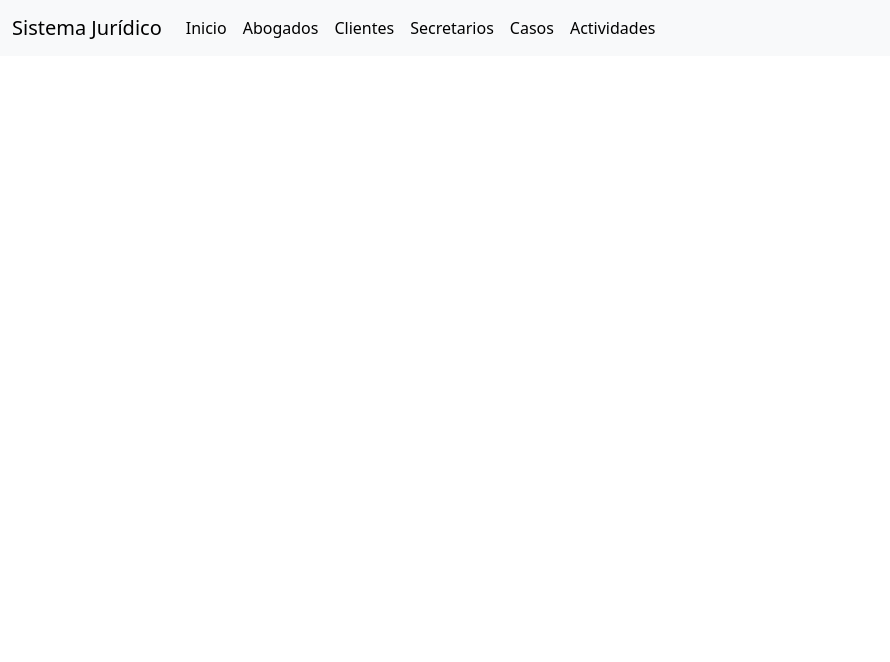
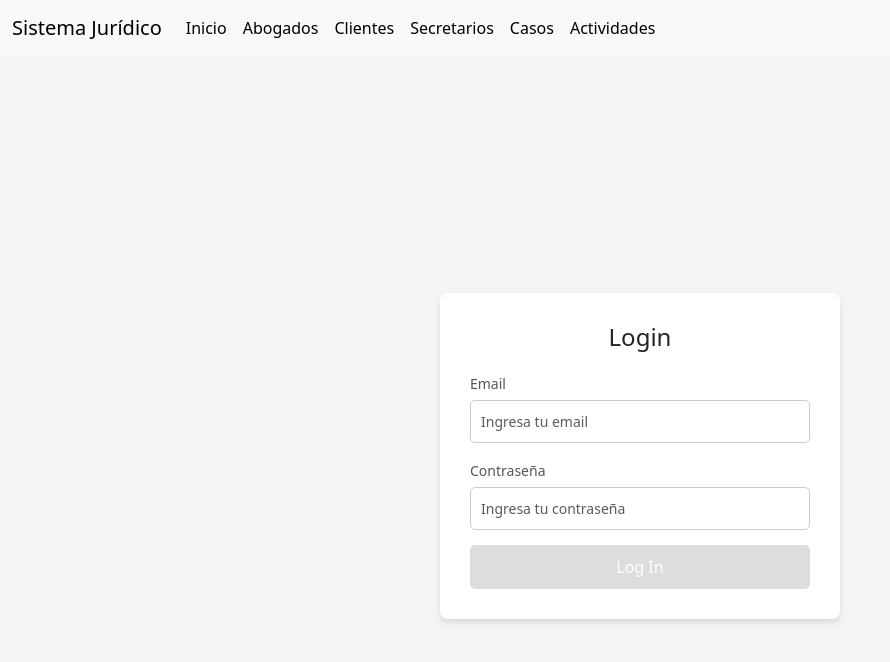
Before and after one commit to EliasDanteo/seminario-integrador-frontendapp, an Angular app: page /login in a window 1280 px wide. Before the commit this address led to /. Shown: the top 662 px of the page, without its empty margins (0-890 px from the left). Built offline with nearby package versions, Linux system fonts and the light colour scheme.

Commit message:
feat: new login component

```diff
--- a/src/app/app.routes.ts
+++ b/src/app/app.routes.ts
@@ -8,8 +8,13 @@ import { NoticiasListComponent } from './pages/noticias-crud/noticias-list/notic
 import { NoticiasBlogComponent } from './pages/noticias-crud/noticias-blog/noticias-blog.component.js';
 import { NoticiaDetalleComponent } from './pages/noticias-crud/noticia-detalle/noticia-detalle.component.js';
 import { CasosInformationDialogComponent } from './pages/cuu-casos/casos-information-dialog/casos-information-dialog.component.js';
+import { LoginComponent } from './pages/login/login.component.js';
 
 export const routes: Routes = [
+  {
+    path: 'login',
+    component: LoginComponent,
+  },
   {
     path: 'abogados-list',
     component: AbogadosListComponent,
--- /dev/null
+++ b/src/app/pages/login/login.component.css
@@ -0,0 +1,79 @@
+.login-container {
+  display: flex;
+  justify-content: center;
+  align-items: center;
+  height: 100vh;
+  background-color: #f4f4f4;
+}
+
+.login-box {
+  background-color: #fff;
+  padding: 30px;
+  border-radius: 8px;
+  box-shadow: 0 4px 6px rgba(0, 0, 0, 0.1);
+  width: 100%;
+  max-width: 400px;
+  opacity: 0;
+  transform: translateY(-20px);
+  animation: fadeIn 0.6s ease-out forwards;
+}
+
+h2 {
+  text-align: center;
+  margin-bottom: 20px;
+  font-size: 24px;
+}
+
+.form-group {
+  margin-bottom: 15px;
+}
+
+.form-group label {
+  font-size: 14px;
+  color: #555;
+}
+
+.form-group input {
+  width: 100%;
+  padding: 10px;
+  font-size: 14px;
+  border-radius: 5px;
+  border: 1px solid #ccc;
+  margin-top: 5px;
+}
+
+.form-group input:focus {
+  border-color: #007bff;
+}
+
+.error {
+  color: red;
+  font-size: 12px;
+  margin-top: 5px;
+}
+
+.btn {
+  width: 100%;
+  padding: 10px;
+  background-color: #007bff;
+  color: #fff;
+  border: none;
+  border-radius: 5px;
+  font-size: 16px;
+  cursor: pointer;
+}
+
+.btn:disabled {
+  background-color: #cccccc;
+}
+
+@keyframes fadeIn {
+  0% {
+    opacity: 0;
+    transform: translateY(-20px);
+  }
+  100% {
+    opacity: 1;
+    transform: translateY(0);
+  }
+}
--- /dev/null
+++ b/src/app/pages/login/login.component.html
@@ -0,0 +1,54 @@
+<div class="login-container">
+  <div class="login-box" [ngClass]="{ 'fade-in': true }">
+    <h2>Login</h2>
+    <form [formGroup]="loginForm" (ngSubmit)="onSubmit()">
+      <div class="form-group">
+        <label for="email">Email</label>
+        <input
+          id="email"
+          type="email"
+          formControlName="email"
+          class="form-control"
+          placeholder="Ingresa tu email"
+        />
+        <div
+          *ngIf="
+            loginForm.controls['email'].invalid &&
+            loginForm.controls['email'].touched
+          "
+          class="error"
+        >
+          El email es obligatorio y debe ser válido.
+        </div>
+      </div>
+
+      <div class="form-group">
+        <label for="password">Contraseña</label>
+        <input
+          id="password"
+          type="password"
+          formControlName="password"
+          class="form-control"
+          placeholder="Ingresa tu contraseña"
+        />
+        <div
+          *ngIf="
+            loginForm.controls['password'].invalid &&
+            loginForm.controls['password'].touched
+          "
+          class="error"
+        >
+          La contraseña es obligatoria.
+        </div>
+      </div>
+
+      <button
+        type="submit"
+        class="btn btn-primary"
+        [disabled]="loginForm.invalid"
+      >
+        Log In
+      </button>
+    </form>
+  </div>
+</div>
--- /dev/null
+++ b/src/app/pages/login/login.component.ts
@@ -0,0 +1,35 @@
+import { CommonModule } from '@angular/common';
+import { Component } from '@angular/core';
+import {
+  FormBuilder,
+  FormGroup,
+  ReactiveFormsModule,
+  Validators,
+} from '@angular/forms';
+
+@Component({
+  selector: 'app-login',
+  standalone: true,
+  imports: [ReactiveFormsModule, CommonModule],
+  templateUrl: './login.component.html',
+  styleUrl: './login.component.css',
+})
+export class LoginComponent {
+  loginForm: FormGroup;
+
+  constructor(private fb: FormBuilder) {
+    this.loginForm = this.fb.group({
+      email: ['', [Validators.required, Validators.email]],
+      password: ['', [Validators.required]],
+    });
+  }
+
+  onSubmit() {
+    if (this.loginForm.valid) {
+      const { email, password } = this.loginForm.value;
+      console.log('Login con:', email, password); //TODO: IMPLEMENTAR LOGIN
+    } else {
+      console.log('Formulario inválido');
+    }
+  }
+}
```
Also changed, not shown: 1 other file (tests, documents, lock files or other folders).
